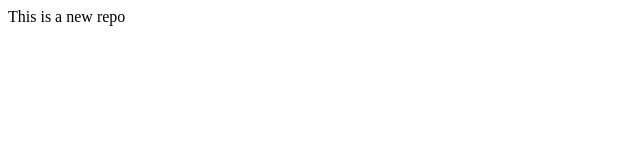
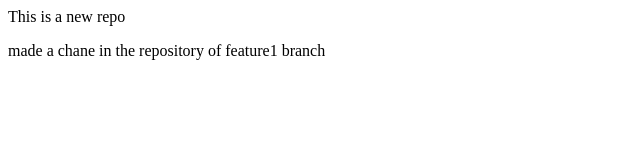
Before and after one commit to nikhilpasula/localRepo, a plain HTML site: page index.html in a window 1280 px wide. Shown: the whole page, without its empty margins (0-640 px from the left). Drawn offline with Linux system fonts and the light colour scheme.

Commit message:
made a change in the feature1

```diff
--- a/index.html
+++ b/index.html
@@ -1 +1,4 @@
 <p>This is a new repo</p>
+<p>
+    made a chane in the repository of feature1 branch
+</p>
```
